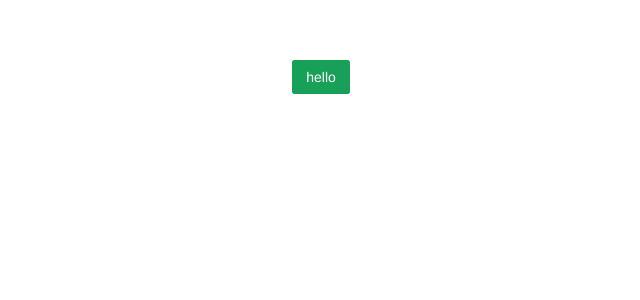
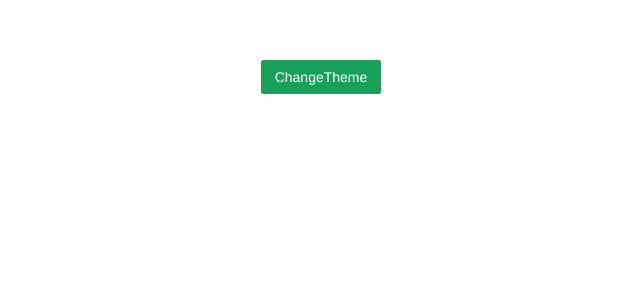
Before and after one commit to jmjgemini/vue3-naive-tailwind-admin-starter, a Vue app: page / in a window 1280 px wide. Shown: the top 300 px of the page, without its empty margins (319-959 px from the left). Built offline with nearby package versions, Linux system fonts and the light colour scheme.

Commit message:
A little try for dark mode toggle

```diff
--- a/src/App.vue
+++ b/src/App.vue
@@ -1,11 +1,22 @@
 <script setup lang="ts">
-import { NConfigProvider, NButton } from "naive-ui";
+import { NConfigProvider, NButton, NGlobalStyle } from "naive-ui";
 import { zhCN, dateZhCN } from "naive-ui";
+import { lightTheme, darkTheme } from "naive-ui";
+import { ref } from "vue";
+const theme = ref(lightTheme);
+function changeTheme() {
+  if (theme.value.name == "light") {
+    theme.value = darkTheme;
+  } else {
+    theme.value = lightTheme;
+  }
+}
 </script>
 
 <template>
-  <n-config-provider :locale="zhCN" :date-locale="dateZhCN">
-    <n-button type="primary">hello</n-button>
+  <n-config-provider :theme="theme" :locale="zhCN" :date-locale="dateZhCN">
+    <n-button type="primary" @click="changeTheme">ChangeTheme</n-button>
+    <n-global-style />
   </n-config-provider>
 </template>
 
```
